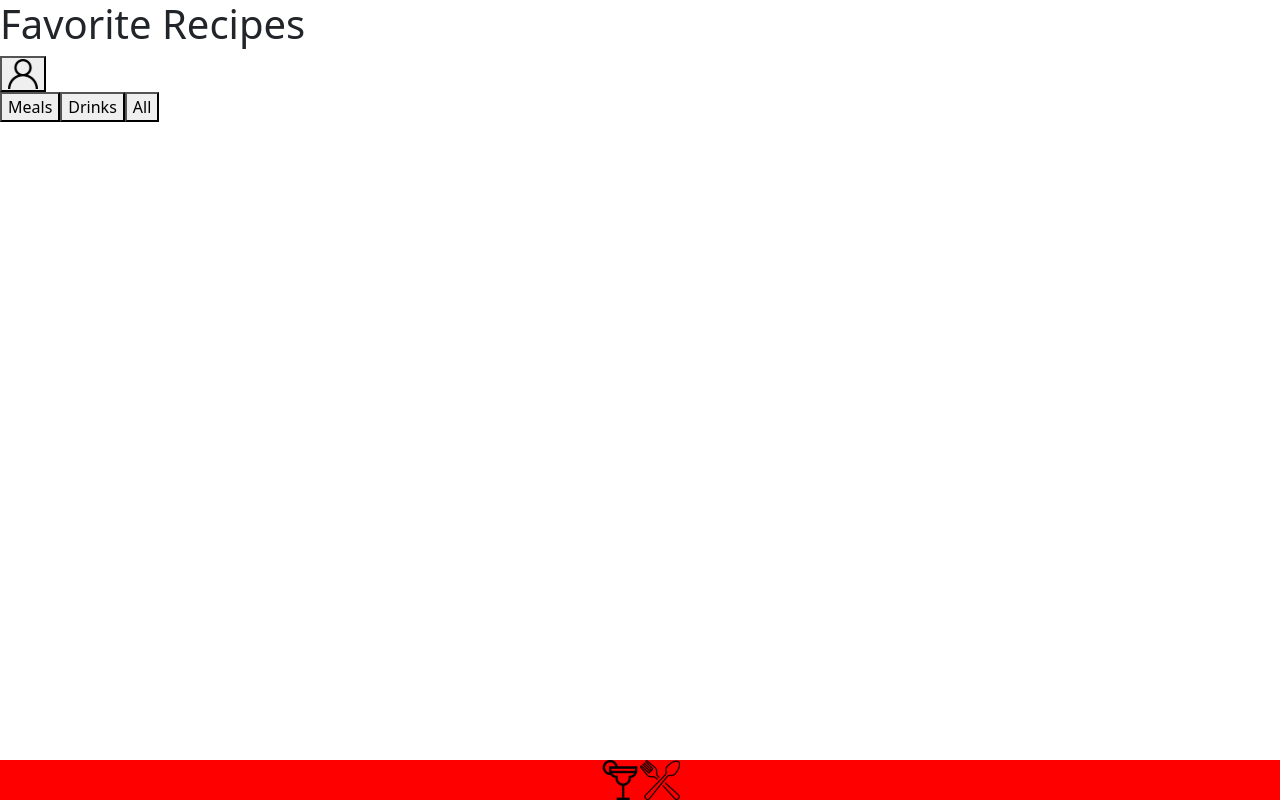
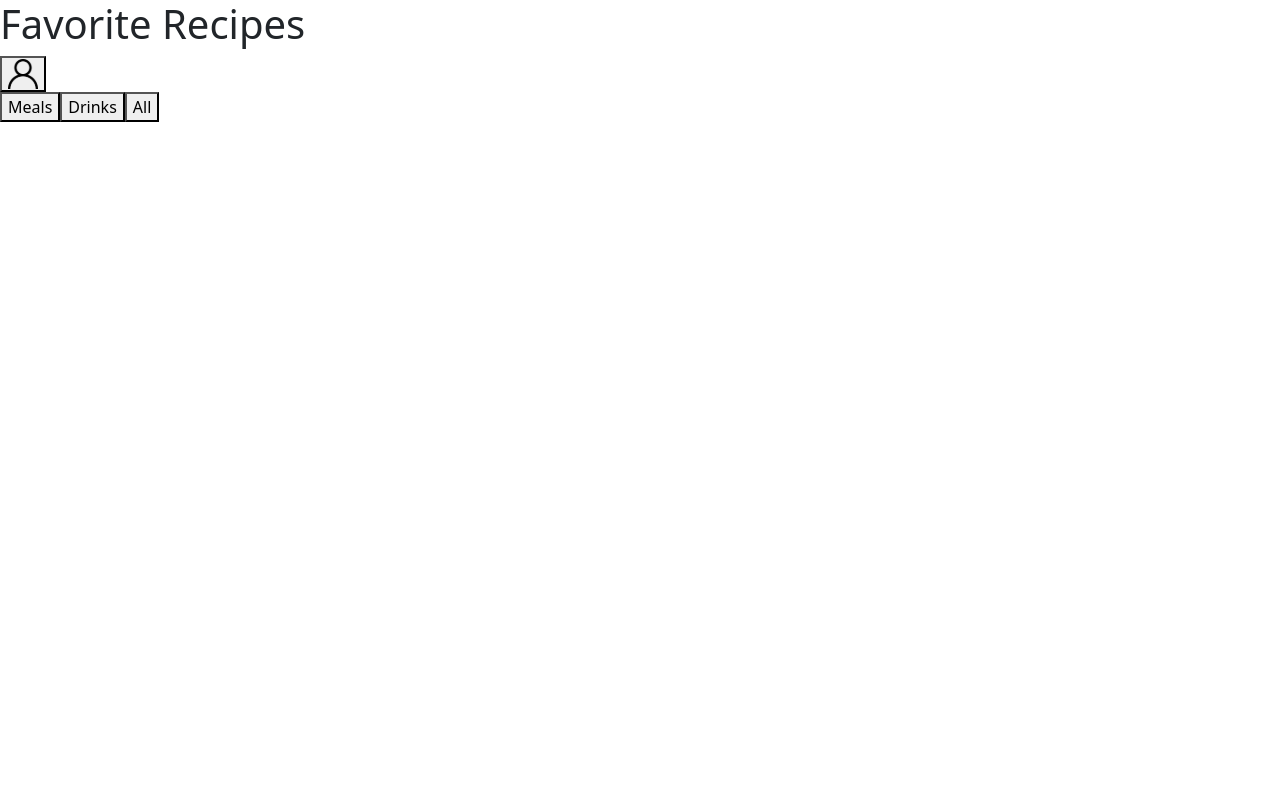
Before and after one commit to yuryss98/App-de-Receitas, a React (Create React App) app: page /favorite-recipes in a window 1280 px wide. Built offline with nearby package versions, Linux system fonts and the light colour scheme.

Commit message:
Requisito 50-56 MERG 2

```diff
--- a/src/pages/FavoriteRecipes.jsx
+++ b/src/pages/FavoriteRecipes.jsx
@@ -1,13 +1,10 @@
 import React, { useEffect, useState } from 'react';
-import { useHistory } from 'react-router-dom';
 import FavoriteCard from '../components/FavoriteCard';
-import Footer from '../components/Footer';
 
 function FavoriteRecipes() {
   const storageRecipes = JSON.parse(localStorage.getItem('favoriteRecipes'));
 
   const [favorites, setFavorites] = useState();
-  const history = useHistory();
 
   useEffect(() => {
     const saveFavorites = JSON.parse(localStorage.getItem('favoriteRecipes'));
@@ -70,8 +67,6 @@ function FavoriteRecipes() {
           handleClickRemove={ () => handleClickRemove(recipe.id) }
         />
       ))}
-      <br />
-      <Footer history={ history } />
     </div>
   );
 }
```
